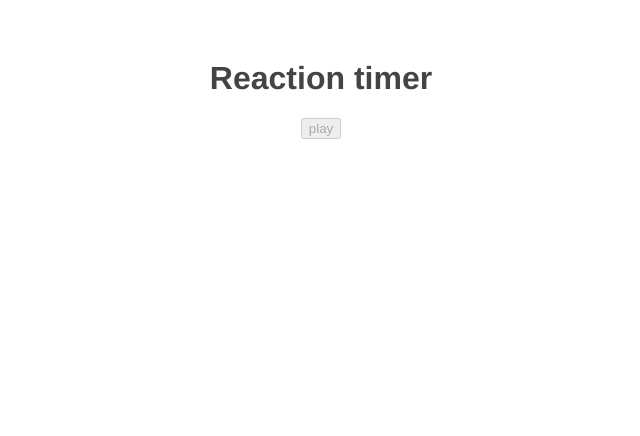
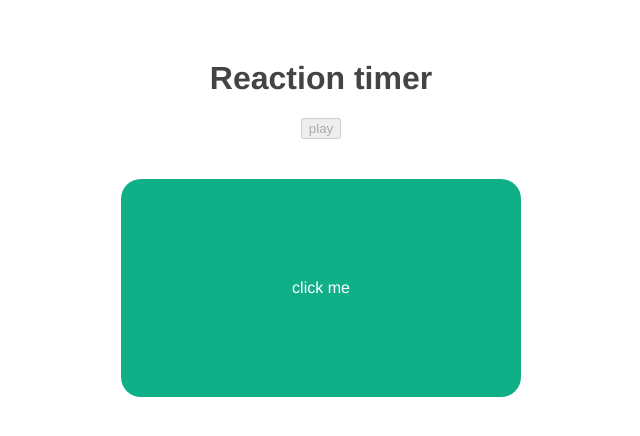
Before and after one commit to MirajHoque/Reaction-Timer, a Vue app: page / in a window 1280 px wide. Both pictures are taken after a click on the button "play". Shown: the top 436 px of the page, without its empty margins (319-959 px from the left). Built offline with nearby package versions, Linux system fonts and the light colour scheme.

Commit message:
creating timer

```diff
--- a/src/App.vue
+++ b/src/App.vue
@@ -1,10 +1,8 @@
 <template>
   <h1>Reaction timer</h1>
   <button @click="start" :disabled="isPlaying">play</button>
-  <!--
-    <Block v-if="isPlaying" :delay="delay" />
-  -->
-</template>
+  <Block v-if="isPlaying" :delay="delay" />
+ </template>
 
 <script>
 import Block from './components/Block.vue';
--- a/src/components/Block.vue
+++ b/src/components/Block.vue
@@ -1,5 +1,5 @@
 <template>
-  <div class="block" v-if="showBlock">
+  <div class="block" v-if="showBlock" @click="stopTimer">
     click me
   </div>
 </template>
@@ -9,21 +9,27 @@ export default {
   props: ['delay'],
   data(){
     return{
-      showBlock: false
+      showBlock: false,
+      timer: null,
+      reactionTime: 0
     }
   },
   mounted(){
-    console.log("component mounted");
     setTimeout(()=>{
-      this.showBlock= true,
-      console.log(this.delay)
+      this.showBlock= true;
+      this.startTimer();
     }, this.delay)
   },
-  updated(){
-    console.log('component updated');
-  },
-  unmounted(){
-    console.log('unmounted');
+  methods: {
+    startTimer(){
+      this.timer= setInterval(()=>{
+        this.reactionTime += 10;
+      }, 10)
+    },
+    stopTimer(){
+      clearInterval(this.timer);
+      console.log(this.reactionTime);
+    }
   }
 
 }
```
